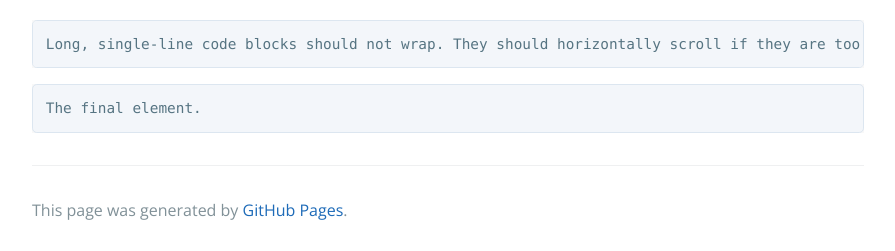
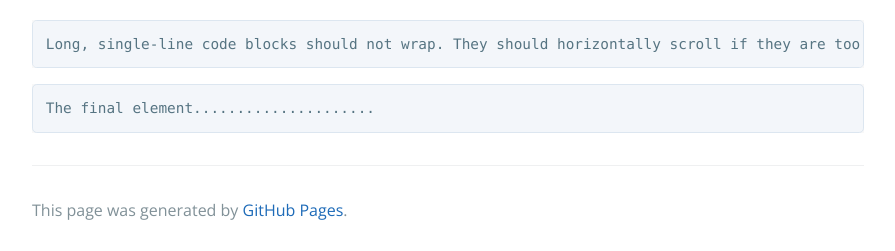
Before and after one commit to MuhammedResulBilkil/MuhammedResulBilkil.github.io, a Jekyll site: the page built from index.md, in a window 1280 px wide and 900 px high, scrolled down 3166 px. Shown: the part 646-897 px from the top of the window, without its empty margins (192-1087 px from the left). Built offline with Jekyll 4.4.1, drawn with Linux system fonts in a browser that asks for light colours.

Commit message:
Guncelleme

````diff
--- a/index.md
+++ b/index.md
@@ -119,5 +119,5 @@ Long, single-line code blocks should not wrap. They should horizontally scroll i
 ```
 
 ```
-The final element.
+The final element.....................
 ```
````
